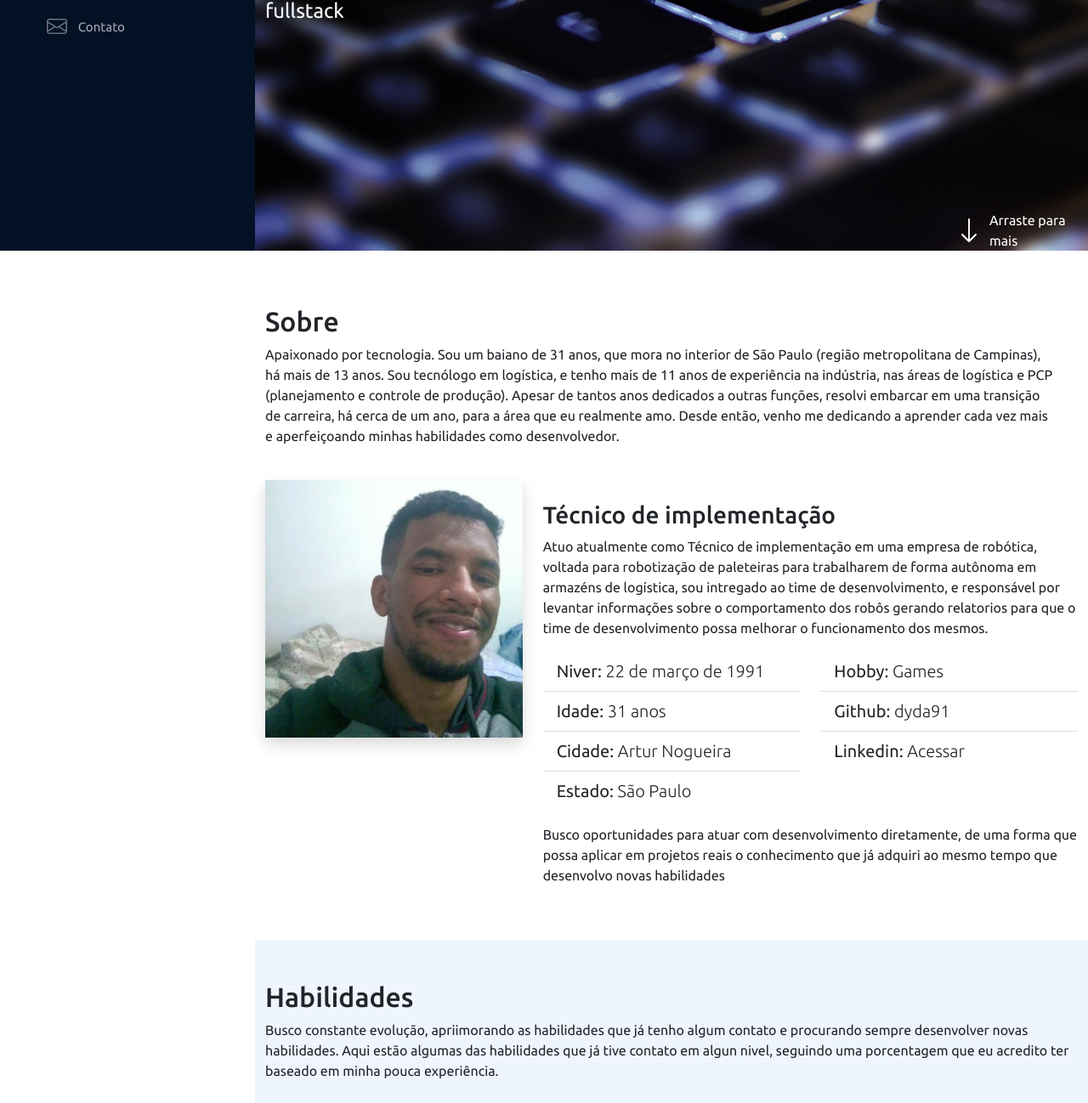
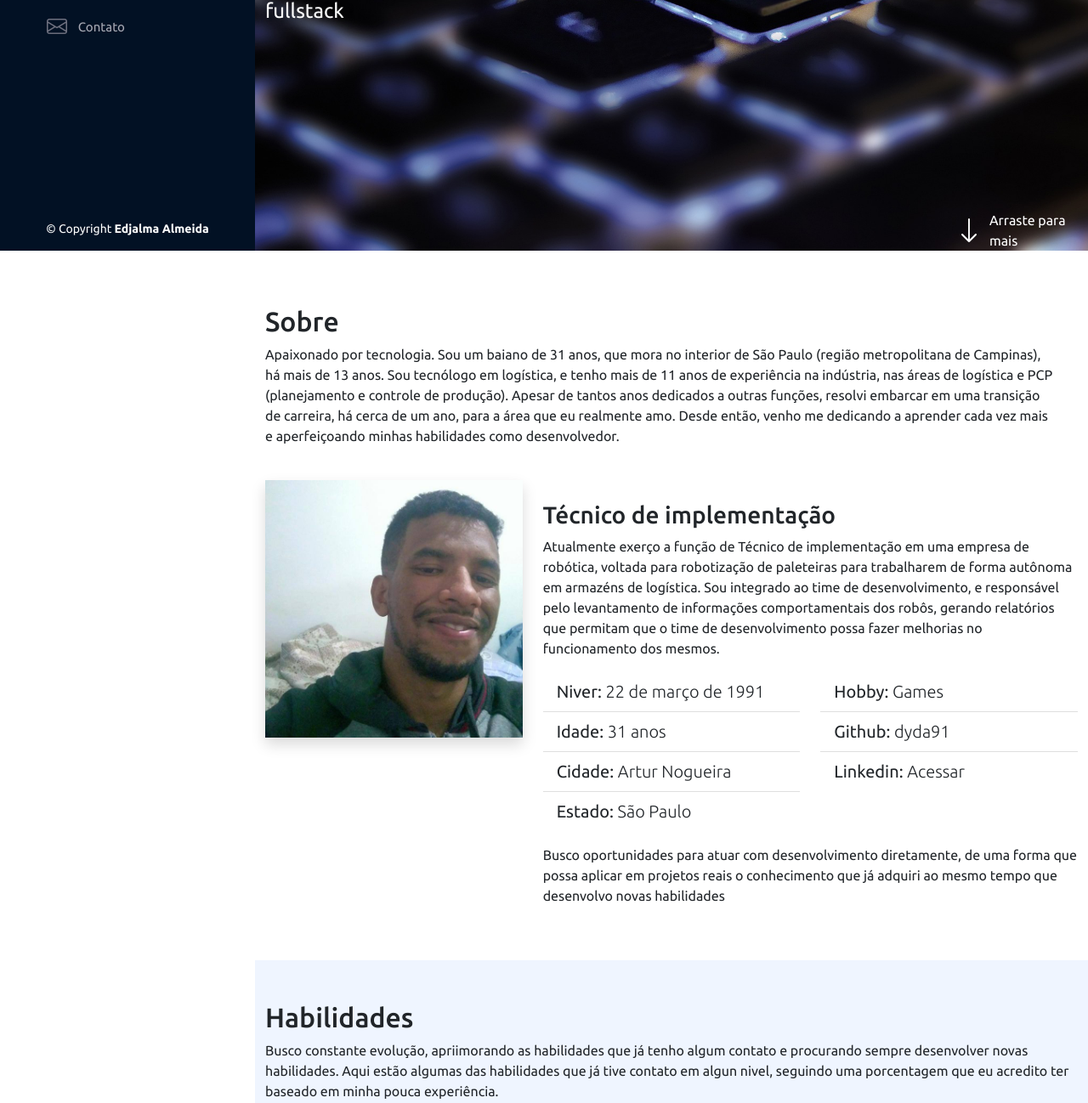
Before and after one commit to dyda91/portifolio, a Flask app: page / in a window 1280 px wide. Shown: the part 505-1803 px from the top of the page at 85% size. Run offline with Flask 2, Linux system fonts and the light colour scheme; some libraries are stand-ins or nearby versions.

Commit message:
add footer

```diff
--- a/static/style.css
+++ b/static/style.css
@@ -296,3 +296,23 @@ i.menu-mobile{
     top: 30px;
     right: 30px;
 }
+
+#footer{
+    padding: 15px;
+    color: #fff;
+    font-size: 14px;
+    position: fixed;
+    left: 0;
+    bottom: 0;
+    width: 300px;
+    z-index: 9999;
+    background-color: #021124;
+}
+
+@media (max-width: 1012px) {
+    #footer{
+        position: static;
+        width: auto;
+        padding: 20px 15px;
+    }
+}
--- a/templates/index.html
+++ b/templates/index.html
@@ -85,8 +85,9 @@
                 </div>
                 <div class="col-md-8 mt-4" data-animate="right">
                     <h3>Técnico de implementação</h3>
-                    Atuo atualmente como Técnico de implementação em uma empresa de robótica, voltada para robotização de paleteiras para trabalharem de forma autônoma em armazéns de logística, sou intregado ao time de desenvolvimento, e responsável por levantar informações sobre o comportamento dos robôs gerando relatorios para que o time de desenvolvimento possa melhorar o funcionamento dos mesmos.
-
+                    <p>
+                        Atualmente exerço a função  de Técnico de implementação em uma empresa de robótica, voltada para robotização de paleteiras para trabalharem de forma autônoma em armazéns de logística. Sou integrado ao time de desenvolvimento, e responsável pelo levantamento de informações comportamentais dos robôs, gerando relatórios que permitam que o time de desenvolvimento possa fazer melhorias no funcionamento dos mesmos.
+                    </p>
                     <div class="row mt-3 mb-3">
                         <div class="col-md-6">
 
@@ -458,6 +459,13 @@
             {% endif %}
             {% endwith %}
     </main>
+    <footer id="footer">
+        <div class="container">
+            <div class="text-center">
+                &copy; Copyright <strong>Edjalma Almeida</strong>
+            </div>
+        </div>
+    </footer>
     <script src="../static/bootstrap/js/bootstrap.bundle.min.js"></script>
     <script src="../static/script.js"></script>
 </body>
```
